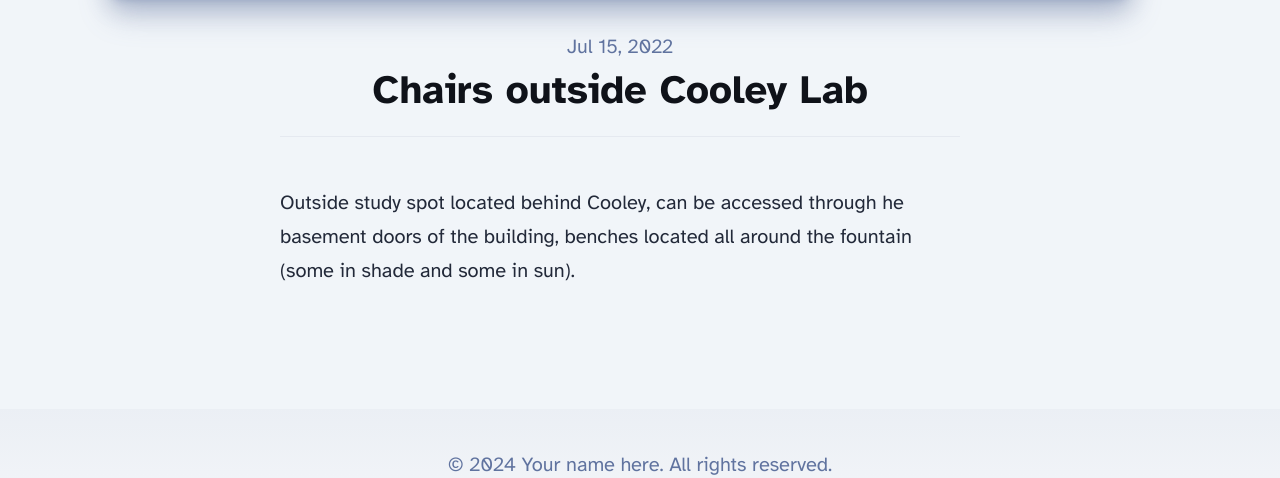
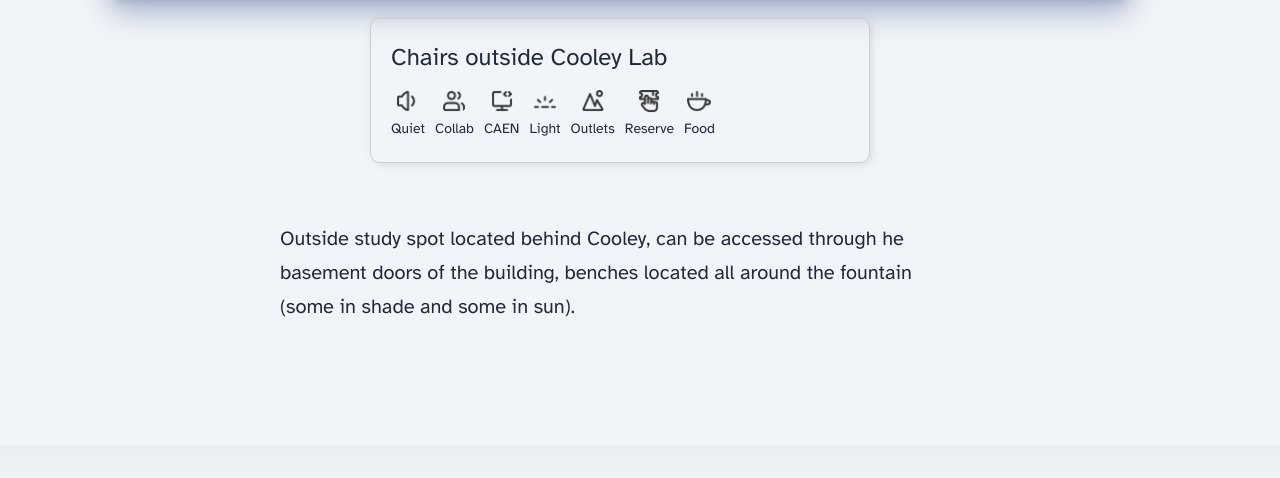
Before and after one commit to ENTR550-Study-Spots-Hero/study-spots-hero, an Astro site: page /study/cooley-1 in a window 1280 px wide. Shown: the part 956-1434 px from the top of the page. Built offline with nearby package versions, Linux system fonts and the light colour scheme; Astro itself is replaced by a stand-in of ours.

Commit message:
add info card

```diff
--- a/src/layouts/StudySpot.astro
+++ b/src/layouts/StudySpot.astro
@@ -10,7 +10,6 @@
 
 // skeleton for generating a study spot post from a markdown file
 ---
-
 
 <html lang="en">
 <head>
@@ -54,6 +53,37 @@
             font-style: italic;
         }
     </style>
+    <style>
+        .card {
+            border: 1px solid #ccc;
+            border-radius: 10px;
+            padding: 20px;
+            margin: 20px;
+            box-shadow: 2px 2px 8px rgba(0, 0, 0, 0.1);
+            max-width: 500px;
+        }
+        .card-title {
+            font-size: 24px;
+            margin-bottom: 10px;
+        }
+        .icon-container {
+            display: flex;
+            flex-wrap: wrap;
+            gap: 10px;
+            margin-top: 10px;
+        }
+        .icon {
+            display: flex;
+            flex-direction: column;
+            align-items: center;
+            font-size: 14px;
+        }
+        .icon img {
+            width: 24px;
+            height: 24px;
+            margin-bottom: 5px;
+        }
+    </style>
 </head>
 
 <body>
@@ -65,15 +95,50 @@
                     image && (
                         <img
                             width={1020}
-                                height={510}
+                            height={250}
                             src={image}
                             alt=""
                         />
                     )
                 }
             </div>
+
+            <div class="card" style="margin-left:auto; margin-right:auto">
+                <div class="card-title">{title}</div>
+                <div class="icon-container">
+                    <div class="icon" title="Quiet Area">
+                        <img src="/icons/volume-small.png" alt="Quiet Area Icon">
+                        <span>Quiet</span>
+                    </div>
+                    <div class="icon" title="Collaborative Area">
+                        <img src="/icons/peoples.png" alt="Collaborative Icon">
+                        <span>Collab</span>
+                    </div>
+                    <div class="icon" title="CAEN Access">
+                        <img src="/icons/code-computer.png" alt="CAEN Access Icon">
+                        <span>CAEN</span>
+                    </div>
+                    <div class="icon" title="Natural Light">
+                        <img src="/icons/light.png" alt="Natural Light Icon">
+                        <span>Light</span>
+                    </div>
+                    <div class="icon" title="Outlets Available">
+                        <img src="/icons/outdoor.png" alt="Outlets Icon">
+                        <span>Outlets</span>
+                    </div>
+                    <div class="icon" title="Reservable">
+                        <img src="/icons/tickets-checked.png" alt="Reservable Icon">
+                        <span>Reserve</span>
+                    </div>
+                    <div class="icon" title="Has Food Nearby">
+                        <img src="/icons/tea-drink.png" alt="Food Icon">
+                        <span>Food</span>
+                    </div>
+                </div>
+            </div>
+
             <div class="prose">
-                    <div class="title">
+                <!-- <div class="title">
                     <div class="date">
                         <FormattedDate date={createdDate} />
                         {
@@ -87,7 +152,7 @@
                     </div>
                     <h1>{title}</h1>
                     <hr />
-                    </div>
+                </div> -->
                 <slot />
             </div>
         </article>
@@ -95,3 +160,78 @@
     <Footer />
 </body>
 </html>
+
+
+<!-- <html lang="en">
+<head>
+    <meta charset="UTF-8">
+    <meta name="viewport" content="width=device-width, initial-scale=1.0">
+    <title>Study Spot Card</title>
+    <style>
+        .card {
+            border: 1px solid #ccc;
+            border-radius: 10px;
+            padding: 20px;
+            margin: 20px;
+            box-shadow: 2px 2px 8px rgba(0, 0, 0, 0.1);
+            max-width: 250px;
+        }
+        .card-title {
+            font-size: 24px;
+            margin-bottom: 10px;
+        }
+        .icon-container {
+            display: flex;
+            flex-wrap: wrap;
+            gap: 10px;
+            margin-top: 10px;
+        }
+        .icon {
+            display: flex;
+            flex-direction: column;
+            align-items: center;
+            font-size: 14px;
+        }
+        .icon img {
+            width: 24px;
+            height: 24px;
+            margin-bottom: 5px;
+        }
+    </style>
+</head>
+<body>
+    <div class="card">
+        <div class="card-title">Study Spot at Library</div>
+        <div class="icon-container">
+            <div class="icon" title="Quiet Area">
+                <img src="/icons/volume-small.png" alt="Quiet Area Icon">
+                <span>Quiet</span>
+            </div>
+            <div class="icon" title="Collaborative Area">
+                <img src="/icons/peoples.png" alt="Collaborative Icon">
+                <span>Collab</span>
+            </div>
+            <div class="icon" title="CAEN Access">
+                <img src="/icons/code-computer.png" alt="CAEN Access Icon">
+                <span>CAEN</span>
+            </div>
+            <div class="icon" title="Natural Light">
+                <img src="/icons/light.png" alt="Natural Light Icon">
+                <span>Light</span>
+            </div>
+            <div class="icon" title="Outlets Available">
+                <img src="/icons/outdoor.png" alt="Outlets Icon">
+                <span>Outlets</span>
+            </div>
+            <div class="icon" title="Reservable">
+                <img src="/icons/tickets-checked.png" alt="Reservable Icon">
+                <span>Reserve</span>
+            </div>
+            <div class="icon" title="Has Food Nearby">
+                <img src="/icons/tea-drink.png" alt="Food Icon">
+                <span>Food</span>
+            </div>
+        </div>
+    </div>
+</body>
+</html> -->
```
Also changed, not shown: public/icons/code-computer.png (added), public/icons/light.png (added), public/icons/outdoor.png (added), public/icons/peoples.png (added), public/icons/tea-drink.png (added), public/icons/tickets-checked.png (added), public/icons/volume-small.png (added). Lines whose indentation alone changed are shown as unchanged.
